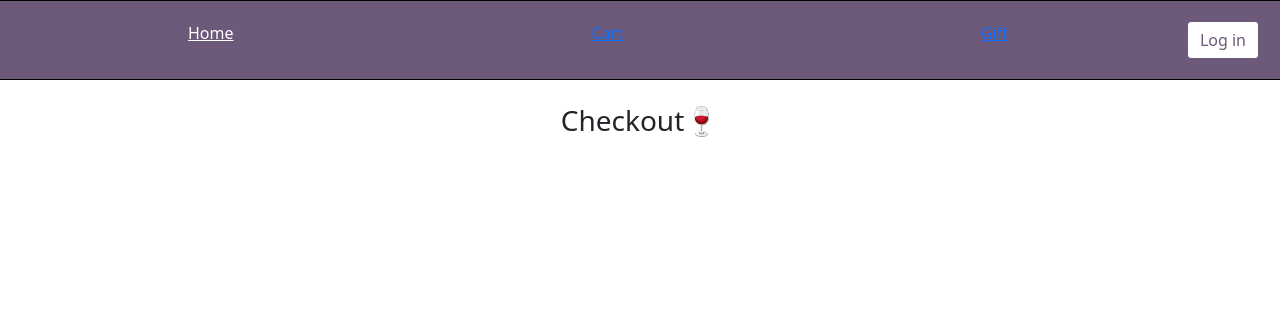
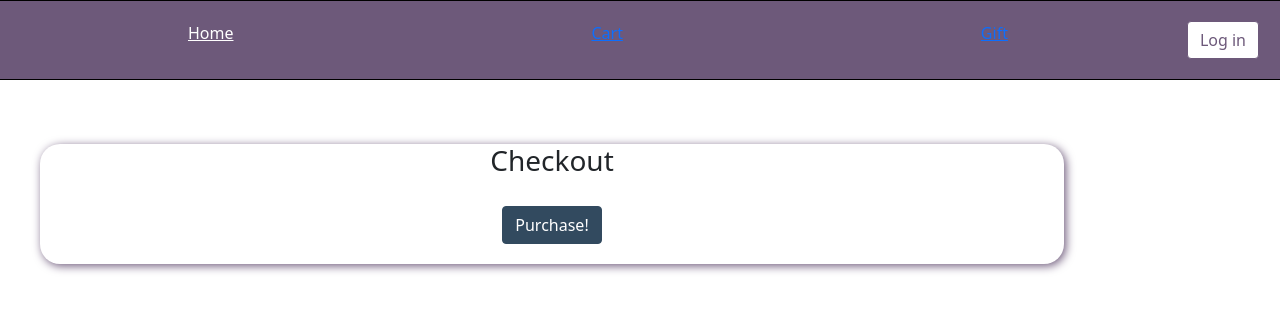
Before and after one commit to marulita18/portfolio-frontend, a React (Create React App) app: page /cart in a window 1280 px wide. Shown: the top 312 px of the page. Built offline with nearby package versions, Linux system fonts and the light colour scheme.

Commit message:
cart page finished

```diff
--- /dev/null
+++ b/src/pages/CartPage.css
@@ -0,0 +1,56 @@
+.Cart-container {
+  margin: 40px;
+  width: 80%;
+  height: 85%;
+  background-color: #ffffff;
+  border-radius: 20px;
+  box-shadow: 2px 2px 10px #6d597a;
+}
+
+.Cart-Items {
+  margin: auto;
+  width: 90%;
+  height: 30%;
+  display: flex;
+  justify-content: space-between;
+  align-items: center;
+}
+
+.image-box {
+  width: 15%;
+  text-align: center;
+}
+.about {
+  height: 100%;
+}
+
+.title {
+  padding-top: 5px;
+  line-height: 10px;
+  font-size: 20px;
+  font-family: ‘Open Sans’;
+  font-weight: 700;
+  color: #202020;
+  list-style: none;
+}
+
+.amount {
+  text-align: right;
+  padding-top: 5px;
+  line-height: 10px;
+  font-size: 26px;
+  font-family: ‘Open Sans’;
+  font-weight: 500;
+  color: #202020;
+}
+
+.checkout {
+  float: right;
+  margin-right: 5%;
+  width: 28%;
+}
+.total {
+  width: 100%;
+  display: flex;
+  justify-content: space-between;
+}
--- a/src/pages/CartPage.js
+++ b/src/pages/CartPage.js
@@ -1,31 +1,70 @@
-import { useSelector } from "react-redux";
+import { useSelector, useDispatch } from "react-redux";
 import { getCartWithWines } from "../store/cart/selector";
+import { removeFromCart, purchase } from "../store/cart/actions";
+import { Button } from "react-bootstrap";
+import "./CartPage.css";
 
 export default function CartPage() {
+  const dispatch = useDispatch();
   const cart = useSelector(getCartWithWines);
-  console.log("my cart", cart);
   return (
-    <div>
-      <h3>Checkout🍷</h3>
-      <p>
-        {cart.map((item) => {
-          return (
-            <div>
-              <ul>
-                <li>
-                  {item.allWines.name}
-                  <img
-                    src={item.allWines.picture}
-                    alt=""
-                    style={{ maxWidth: "100px" }}
-                  />
-                  Amount: {item.amount}
-                </li>
-              </ul>
+    <div className="Cart-container">
+      <h3>Checkout</h3>
+
+      {cart.map((item) => {
+        return (
+          <div className="Cart-Items">
+            <div className="about">
+              <div className="title">
+                {item.allWines.name}
+                <img className="image-box" src={item.allWines.picture} alt="" />
+                <span>
+                  {" "}
+                  <strong>Qty:</strong> {item.amount}{" "}
+                </span>
+                <span>${item.allWines.price} </span>
+              </div>
             </div>
-          );
-        })}
-      </p>
+            <div className="checkout">
+              <div className="total">
+                <div>
+                  <div className="total-amount">
+                    <strong>Total: </strong> $
+                    {item.amount * item.allWines.price}
+                  </div>
+                </div>
+              </div>
+            </div>
+            <Button
+              onClick={() => {
+                dispatch(removeFromCart({ wineId: item.wineId }));
+              }}
+              style={{
+                backgroundColor: "#6d597a",
+                borderColor: "#6d597a",
+                color: "white",
+              }}
+            >
+              Remove
+            </Button>
+          </div>
+        );
+      })}
+
+      <Button
+        style={{
+          marginTop: "20px",
+          marginBottom: "20px",
+          backgroundColor: "#324a5f",
+          borderColor: "#324a5f",
+          color: "white",
+        }}
+        onClick={() => {
+          dispatch(purchase(cart));
+        }}
+      >
+        Purchase!
+      </Button>
     </div>
   );
 }
--- a/src/store/cart/actions.js
+++ b/src/store/cart/actions.js
@@ -1,5 +1,6 @@
 import axios from "axios";
 import { apiUrl } from "../../config/constants";
+import { showMessageWithTimeout } from "../appState/actions";
 export const ADDED_TO_CART = "ADDED_TO_CART";
 export const REMOVE_FROM_CART = "REMOVE_FROM_CART";
 
@@ -22,6 +23,14 @@ export function purchase(data) {
         { data },
         { headers: { Authorization: `Bearer ${token}` } }
       );
+      dispatch(
+        showMessageWithTimeout(
+          "success",
+          false,
+          "Thank you for your purchase!",
+          1500
+        )
+      );
     } catch (e) {
       console.log(e.message);
     }
--- a/src/store/cart/reducer.js
+++ b/src/store/cart/reducer.js
@@ -31,11 +31,11 @@ export default function reducer(state = initialState, { type, payload }) {
       const itemToUpdate = state.find((item) => {
         return item.wineId === payload.wineId;
       });
-
+      console.log("item to update", itemToUpdate);
       const updatedItem = itemToUpdate
         ? { ...itemToUpdate, amount: itemToUpdate.amount - 1 }
         : null;
-      // console.log("updatedItem", updatedItem);
+      console.log("updatedItem", updatedItem);
       const newState =
         updatedItem && updatedItem.amount > 0
           ? state.map((item) => {
@@ -49,7 +49,7 @@ export default function reducer(state = initialState, { type, payload }) {
                 return updatedItem;
               }
             })
-          : updatedItem && updatedItem.amount === 0
+          : updatedItem && updatedItem.amount <= 0
           ? state.filter((item) => {
               return item.wineId !== updatedItem.wineId;
             })
```
Also changed, not shown: src/pages/Homepage.js (+1 -13 lines), src/store/cart/selector.js (+1 -9 lines).
